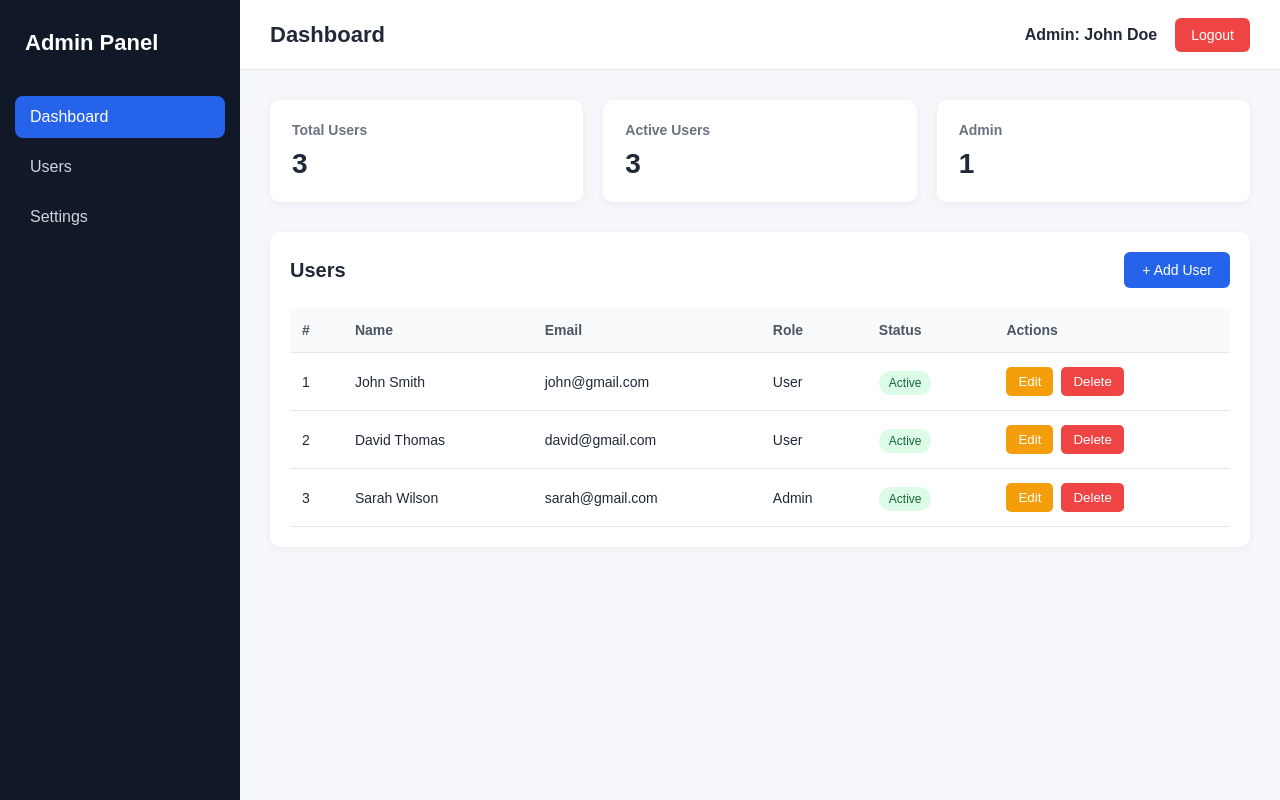
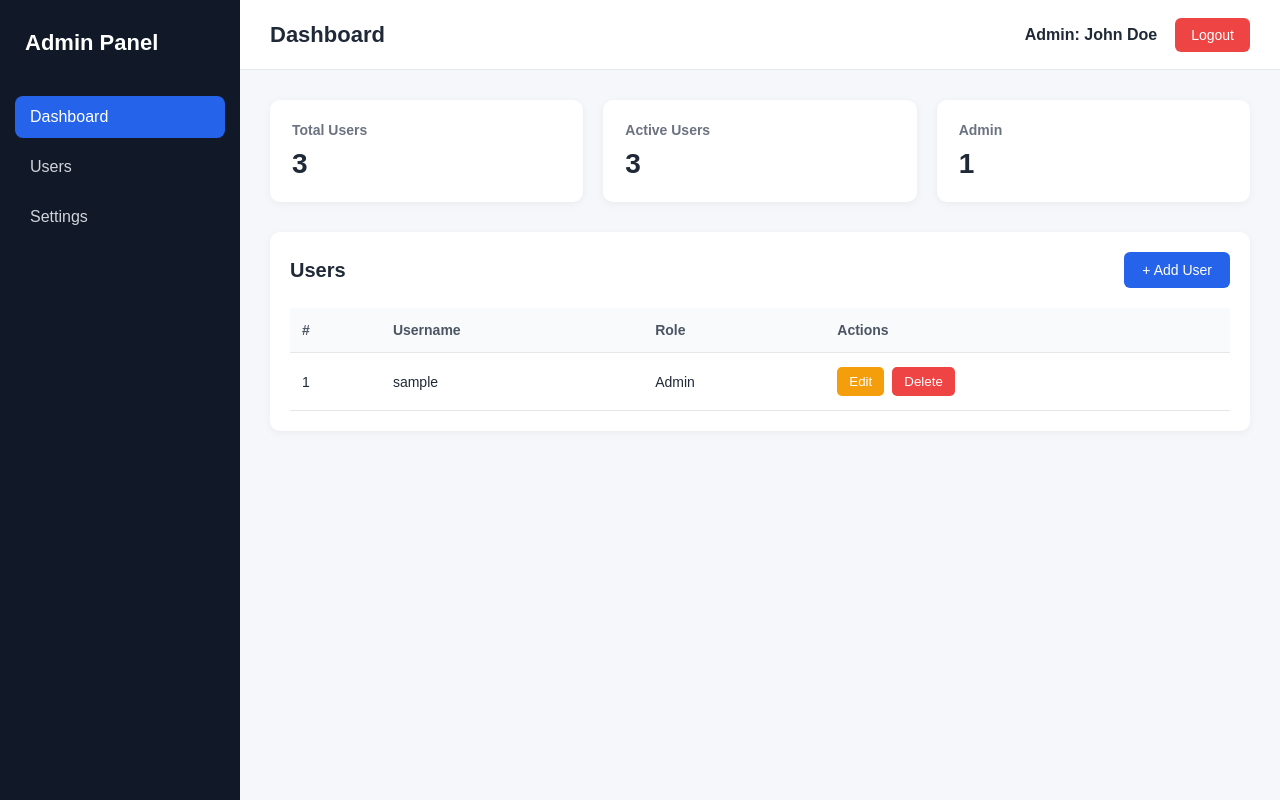
Before and after one commit to JOBIN456/agentic-job-search, a FastAPI app: page /admin/home in a window 1280 px wide. Run offline with FastAPI, Linux system fonts and the light colour scheme; tables that the repository leaves empty hold one stand-in row (values such as "Sample post"); some libraries are stand-ins or nearby versions.

Commit message:
fix(router):get api  for admin data

```diff
--- a/app/template/admin/adminhome.html
+++ b/app/template/admin/adminhome.html
@@ -499,93 +499,18 @@
 
                 </div>
 
-
                 <table>
 
                     <thead>
-
                         <tr>
                             <th>#</th>
-                            <th>Name</th>
-                            <th>Email</th>
+                            <th>Username</th>
                             <th>Role</th>
-                            <th>Status</th>
                             <th>Actions</th>
                         </tr>
-
                     </thead>
 
                     <tbody id="userTable">
-
-                        <tr>
-                            <td>1</td>
-                            <td>John Smith</td>
-                            <td>john@gmail.com</td>
-                            <td>User</td>
-                            <td>
-                                <span class="status">Active</span>
-                            </td>
-                            <td>
-                                <div class="action-buttons">
-                                    <button class="edit-btn"
-                                            onclick="editUser(this)">
-                                        Edit
-                                    </button>
-
-                                    <button class="delete-btn"
-                                            onclick="deleteUser(this)">
-                                        Delete
-                                    </button>
-                                </div>
-                            </td>
-                        </tr>
-
-                        <tr>
-                            <td>2</td>
-                            <td>David Thomas</td>
-                            <td>david@gmail.com</td>
-                            <td>User</td>
-                            <td>
-                                <span class="status">Active</span>
-                            </td>
-                            <td>
-                                <div class="action-buttons">
-                                    <button class="edit-btn"
-                                            onclick="editUser(this)">
-                                        Edit
-                                    </button>
-
-                                    <button class="delete-btn"
-                                            onclick="deleteUser(this)">
-                                        Delete
-                                    </button>
-                                </div>
-                            </td>
-                        </tr>
-
-                        <tr>
-                            <td>3</td>
-                            <td>Sarah Wilson</td>
-                            <td>sarah@gmail.com</td>
-                            <td>Admin</td>
-                            <td>
-                                <span class="status">Active</span>
-                            </td>
-                            <td>
-                                <div class="action-buttons">
-                                    <button class="edit-btn"
-                                            onclick="editUser(this)">
-                                        Edit
-                                    </button>
-
-                                    <button class="delete-btn"
-                                            onclick="deleteUser(this)">
-                                        Delete
-                                    </button>
-                                </div>
-                            </td>
-                        </tr>
-
                     </tbody>
 
                 </table>
@@ -663,6 +588,13 @@
     <script src="https://code.jquery.com/jquery-3.7.1.min.js"></script>
     <script src="https://cdn.jsdelivr.net/npm/jquery-validation@1.21.0/dist/jquery.validate.min.js"></script>
     <script>
+
+
+$(document).ready(function() {
+
+loadUsers();
+
+});
         $(document).ready(function () {
 
 $("#userForm").validate({
@@ -710,6 +642,68 @@ $("#userForm").validate({
 });
 
 });
+
+
+function loadUsers() {
+
+$.ajax({
+
+    url: "/admin/users",
+    type: "GET",
+
+    success: function(users) {
+
+        let table = $("#userTable");
+
+        table.empty();
+
+        users.forEach(function(user, index) {
+
+            let role = user.is_staff ? "Admin" : "User";
+
+            table.append(`
+                <tr>
+
+                    <td>${index + 1}</td>
+
+                    <td>${user.username}</td>
+                    <td>${role}</td>
+
+                    <td>
+                        <div class="action-buttons">
+
+                            <button
+                                class="edit-btn"
+                                onclick="editUser(${user.id})">
+                                Edit
+                            </button>
+
+                            <button
+                                class="delete-btn"
+                                onclick="deleteUser(${user.id})">
+                                Delete
+                            </button>
+
+                        </div>
+                    </td>
+
+                </tr>
+            `);
+
+        });
+
+    },
+
+    error: function(xhr) {
+
+        console.log(xhr);
+
+        alert("Failed to load users");
+
+    }
+
+});
+}
 
         let editingRow = null;
 
```
Also changed, not shown: app/router.py (+14 -0 lines).
